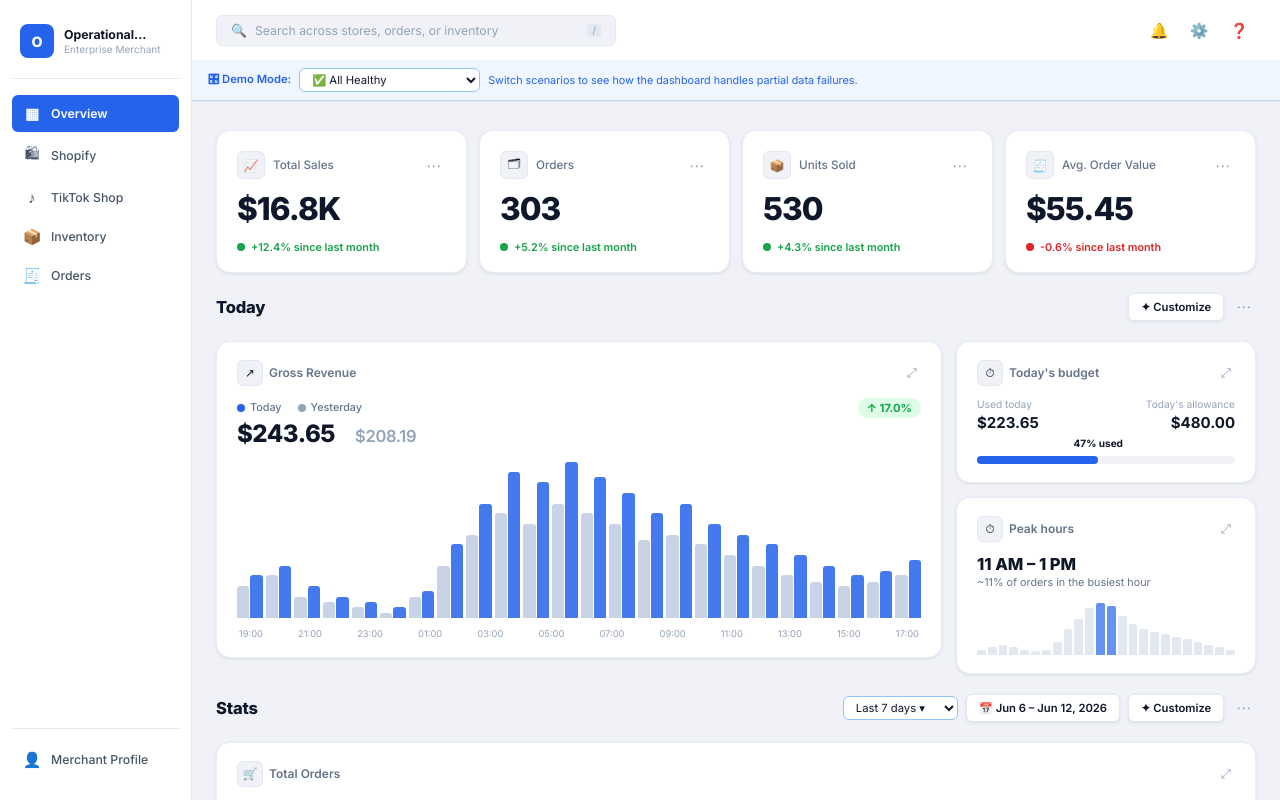
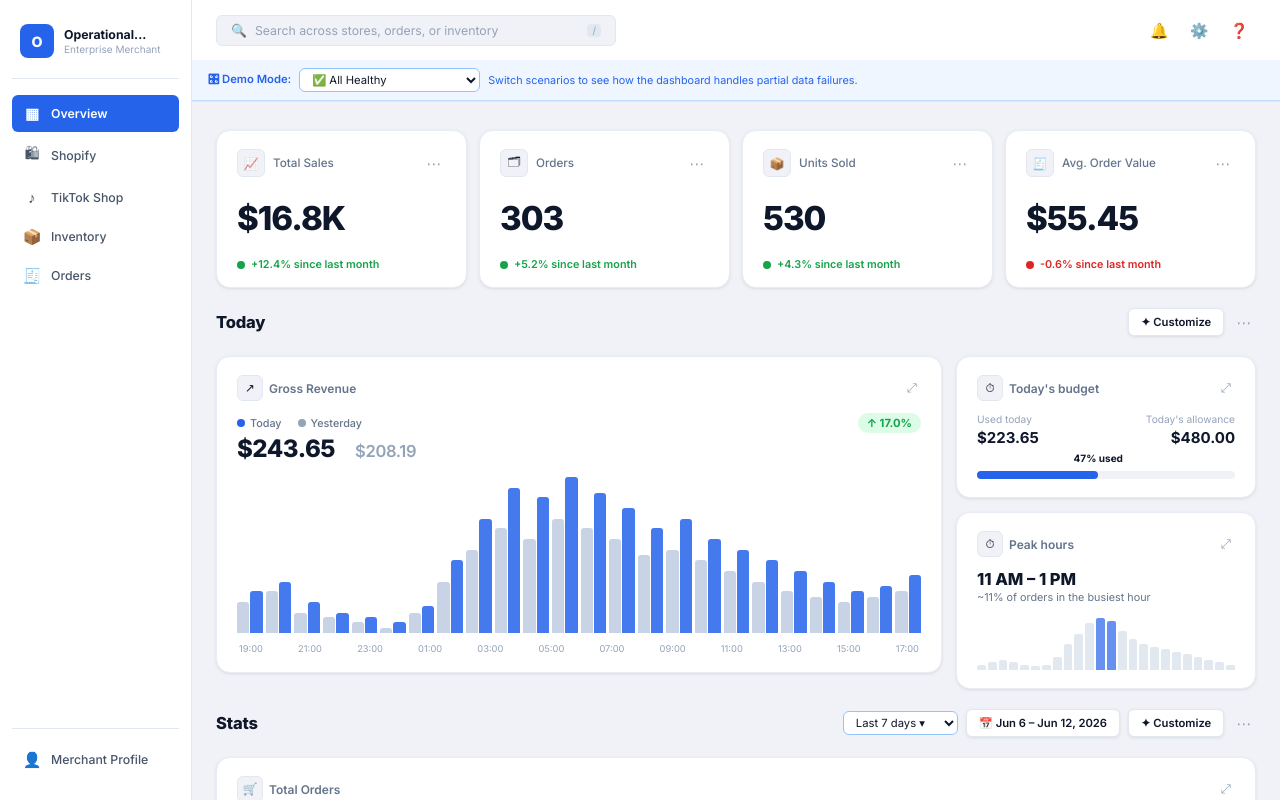
Before and after one commit to JesuaLabor/ecommerce-command-center, a React (Vite) app: page / in a window 1280 px wide. Shown: the top 800 px of the page. Built offline with nearby package versions, Linux system fonts and the light colour scheme.

Commit message:
feat: stat cards - precise header/body/footer 3-zone layout per spec

```diff
--- a/src/components/OverviewPage.jsx
+++ b/src/components/OverviewPage.jsx
@@ -36,17 +36,28 @@ function generateOrdersTrend() {
 function StatCard({ id, icon, label, value, delta, up, extra }) {
   return (
     <div className="ov-stat-card" id={`ov-stat-${id}`}>
+
+      {/* ── Header: icon chip + label + ellipsis ── */}
       <div className="ov-stat-header">
         <span className="ov-stat-icon">{icon}</span>
         <span className="ov-stat-label">{label}</span>
         <button className="ov-menu-btn" aria-label="Options">⋯</button>
       </div>
-      <div className="ov-stat-value">{value}</div>
-      <div className={`ov-stat-delta ${up ? "delta-up" : "delta-down"}`}>
-        <span className="ov-delta-dot" />
-        {delta} since last month
+
+      {/* ── Body: value vertically centered ── */}
+      <div className="ov-stat-body">
+        <div className="ov-stat-value">{value}</div>
       </div>
-      {extra && <div className="ov-stat-extra">{extra}</div>}
+
+      {/* ── Footer: trend % then warning beneath ── */}
+      <div className="ov-stat-footer">
+        <div className={`ov-stat-delta ${up ? "delta-up" : "delta-down"}`}>
+          <span className="ov-delta-dot" />
+          {delta} since last month
+        </div>
+        {extra && <div className="ov-stat-extra">{extra}</div>}
+      </div>
+
     </div>
   );
 }
--- a/src/index.css
+++ b/src/index.css
@@ -899,11 +899,11 @@ ul {
   background: var(--bg-card);
   border: 1px solid var(--border-card);
   border-radius: var(--radius-lg);
-  padding: 20px 20px 18px;
+  padding: 18px 20px 16px;
   box-shadow: var(--shadow-card);
   display: flex;
   flex-direction: column;
-  gap: 14px;
+  min-height: 158px;
   transition: box-shadow var(--transition), transform var(--transition);
 }
 
@@ -912,6 +912,7 @@ ul {
   transform: translateY(-1px);
 }
 
+/* ── Header zone ── */
 .ov-stat-header {
   display: flex;
   align-items: center;
@@ -955,8 +956,16 @@ ul {
   background: var(--bg-app);
 }
 
+/* ── Body zone: value centered ── */
+.ov-stat-body {
+  flex: 1;
+  display: flex;
+  align-items: center;
+  padding: 10px 0 6px;
+}
+
 .ov-stat-value {
-  font-size: 2.1rem;
+  font-size: 2.2rem;
   font-weight: 800;
   color: var(--text-primary);
   letter-spacing: -0.03em;
@@ -998,8 +1007,14 @@ ul {
 .ov-stat-extra {
   font-size: 0.67rem;
   color: var(--amber);
-  margin-top: 2px;
   font-weight: 600;
+}
+
+/* ── Footer zone: stacks delta then warning ── */
+.ov-stat-footer {
+  display: flex;
+  flex-direction: column;
+  gap: 4px;
 }
 
 /* Both-down KPI banner (replaces the 4-card row) */
```
